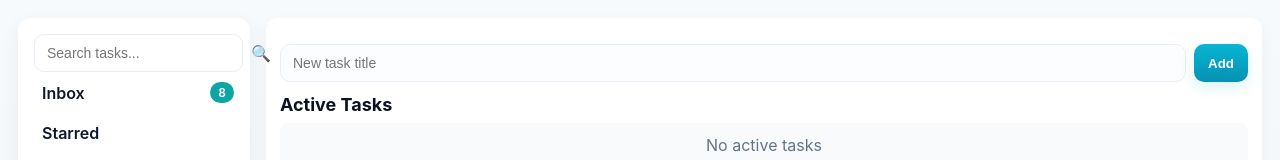
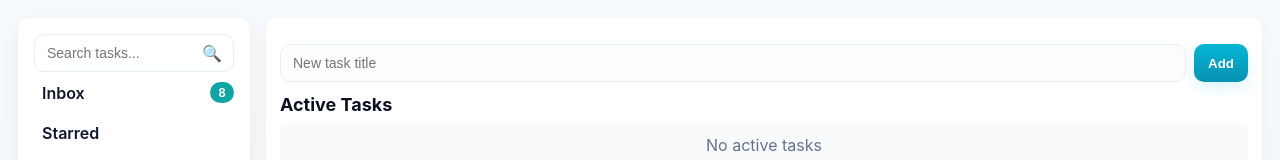
Before and after one commit to abyr/loca-list, a React (Create React App) app: page / in a window 1280 px wide. Shown: the top 160 px of the page. Built offline with nearby package versions, Linux system fonts and the light colour scheme.

Commit message:
commit changes

```diff
--- a/package.json
+++ b/package.json
@@ -2,6 +2,7 @@
   "name": "loca-list",
   "version": "0.1.0",
   "private": true,
+  "homepage": "https://abyr.github.io/loca-list",
   "dependencies": {
     "@testing-library/dom": "^10.4.1",
     "@testing-library/jest-dom": "^6.9.1",
@@ -21,7 +22,9 @@
     "start": "react-scripts start",
     "build": "react-scripts build",
     "test": "react-scripts test",
-    "eject": "react-scripts eject"
+    "eject": "react-scripts eject",
+    "predeploy": "npm run build",
+    "deploy": "gh-pages -d build"
   },
   "eslintConfig": {
     "extends": [
@@ -42,6 +45,7 @@
     ]
   },
   "devDependencies": {
+    "gh-pages": "^5.0.0",
     "serve": "^14.2.5"
   }
 }
--- a/src/components/TaskManager.css
+++ b/src/components/TaskManager.css
@@ -177,12 +177,13 @@ button {
   display: flex;
   align-items: center;
   gap: 8px;
-  justify-content: space-between;
+  justify-content: flex-start; /* avoid pushing children outside */
   min-width: 200px;
 }
 .search-block input {
-  width: auto;
-  padding: 10px 14px 10px 12px;
+  width: 100%;
+  box-sizing: border-box;
+  padding: 10px 40px 10px 12px; /* reserve right padding for the icon */
   border-radius: 10px;
   border: 1px solid #e6eef6;
   background: #fff;
@@ -190,9 +191,17 @@ button {
   flex: 1 0 auto;
 }
 .search-block .search-icon {
+  position: absolute;
+  right: 12px;
+  top: 50%;
+  transform: translateY(-50%);
   color: #94a3b8;
   pointer-events: none;
-  flex: 0 0 auto;
+  display: inline-flex;
+  align-items: center;
+  justify-content: center;
+  width: 20px;
+  height: 20px;
 }
 
 /* Task list */
--- a/src/components/TaskManager.tsx
+++ b/src/components/TaskManager.tsx
@@ -20,10 +20,21 @@ const TaskManager: React.FC = () => {
   const [selectedTask, setSelectedTask] = useState<Task | null>(null);
   const [editingTaskId, setEditingTaskId] = useState<number | null>(null);
   const [completedCollapsed, setCompletedCollapsed] = useState(true);
+  const [visibleFeedback, setVisibleFeedback] = useState<string | null>(null);
 
   useEffect(() => {
     loadTasks();
   }, [loadTasks]);
+
+  useEffect(() => {
+    if (!feedback) {
+      setVisibleFeedback(null);
+      return;
+    }
+    setVisibleFeedback(feedback);
+    const t = setTimeout(() => setVisibleFeedback(null), 10 * 1000);
+    return () => clearTimeout(t);
+  }, [feedback]);
 
   const {
     title: addTitle,
@@ -211,10 +222,20 @@ const TaskManager: React.FC = () => {
                         <li
                           key={ct.id}
                           className="completed-item"
-                          onClick={() => toggleCompleted(ct)}
+                          onClick={() => {
+                            // show details instead of toggling completed state
+                            setSelectedTask(ct);
+                            setEditingTaskId(null);
+                          }}
                           role="button"
                           tabIndex={0}
-                          onKeyDown={(e) => { if (e.key === 'Enter' || e.key === ' ') toggleCompleted(ct); }}
+                          onKeyDown={(e) => {
+                            if (e.key === 'Enter' || e.key === ' ') {
+                              e.preventDefault();
+                              setSelectedTask(ct);
+                              setEditingTaskId(null);
+                            }
+                          }}
                         >
                           <div className="completed-title">{ct.title}</div>
                           {ct.description && <div className="completed-desc">{ct.description}</div>}
@@ -273,7 +294,7 @@ const TaskManager: React.FC = () => {
           ) : ''}
         </div>
 
-        {feedback && <div className="feedback">{feedback}</div>}
+        {visibleFeedback && <div className="feedback">{visibleFeedback}</div>}
 
       </div>
     </div>
```
Also changed, not shown: 1 other file (tests, documents, lock files or other folders).
